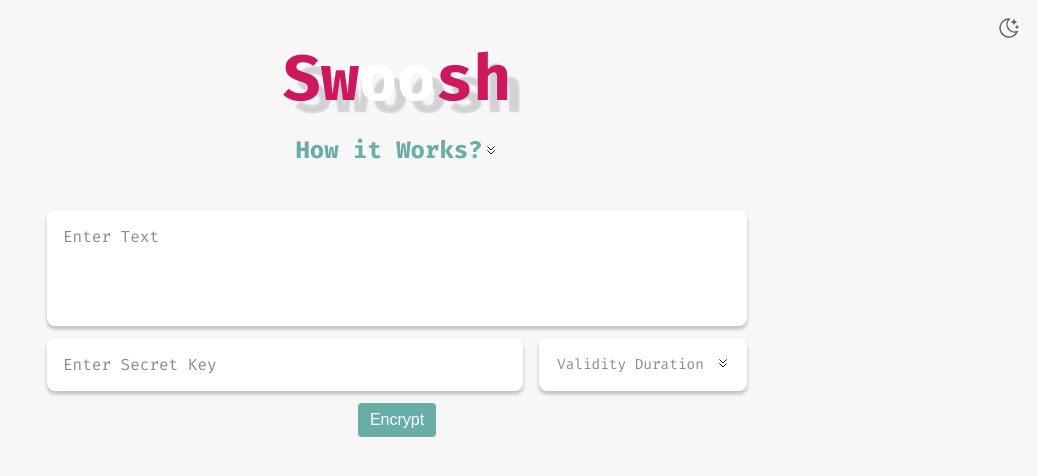
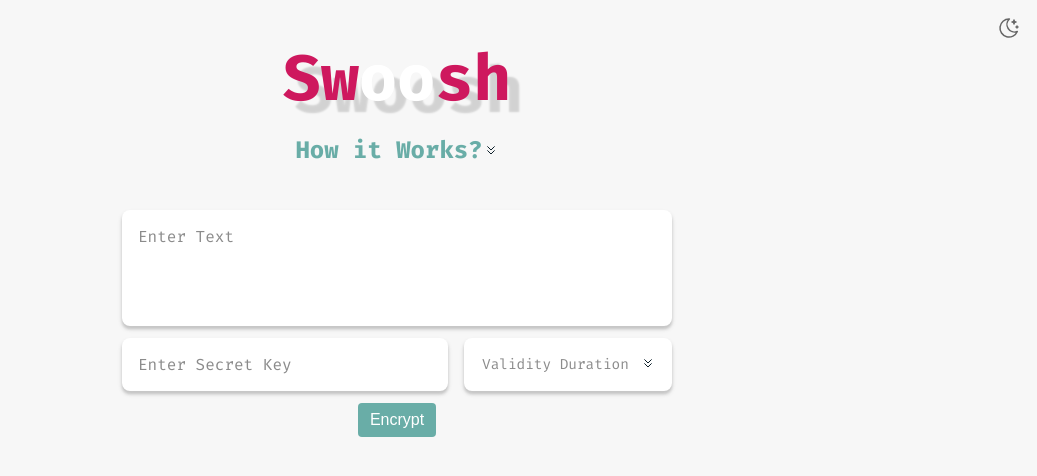
Before and after one commit to singlarobin/text-encryptor, a React (Create React App) app: page / in a window 1280 px wide. Shown: the top 476 px of the page, without its empty margins (243-1280 px from the left). Built offline with nearby package versions, Linux system fonts and the light colour scheme.

Commit message:
updated max-width with 550px

```diff
--- a/src/components/error/styles.module.css
+++ b/src/components/error/styles.module.css
@@ -1,6 +1,6 @@
 .errorContent {
     width: 80vw;
-    max-width: 700px;
+    max-width: 550px;
     height: 20vh;
     font-size: 0.9rem;
     font-weight: 500;
--- a/src/components/generate/styles.module.css
+++ b/src/components/generate/styles.module.css
@@ -1,6 +1,6 @@
 .container {
     width: 80vw;
-    max-width: 700px;
+    max-width: 550px;
 }
 
 .buttonContainer {
@@ -10,7 +10,7 @@
 
 .urlContent {
     width: 80vw;
-    max-width: 700px;
+    max-width: 550px;
     height: 20vh;
     margin: 1rem auto 0.75rem;
     padding: 0.75rem;
--- a/src/components/input/styles.module.css
+++ b/src/components/input/styles.module.css
@@ -1,6 +1,6 @@
 .inputContent {
     width: 80vw;
-    max-width: 700px;
+    max-width: 550px;
     margin: 0.75rem auto;
     padding: 0.75rem;
     font-family: inherit;
@@ -24,7 +24,6 @@
     .inputContent {
         width: 75vw;
         flex-grow: 1;
-        /* padding: 1rem; */
         font-size: 1rem;
     }
 }
--- a/src/components/message/styles.module.css
+++ b/src/components/message/styles.module.css
@@ -1,6 +1,6 @@
 .messageContent {
     width: 80vw;
-    max-width: 700px;
+    max-width: 550px;
     height: 20vh;
     margin: 1rem auto 0.75rem;
     padding: 0.75rem;
--- a/src/components/select/styles.module.css
+++ b/src/components/select/styles.module.css
@@ -64,10 +64,6 @@
         width: 10rem;
     }
 
-    .selectListContainer {
-        left: 1.3rem;
-    }
-
     .selectListItem {
         width: 10rem;
     }
@@ -80,6 +76,5 @@
 
     .selectListContainer {
         top: 3.7rem;
-        left: 1.3rem;
     }
 }
```
